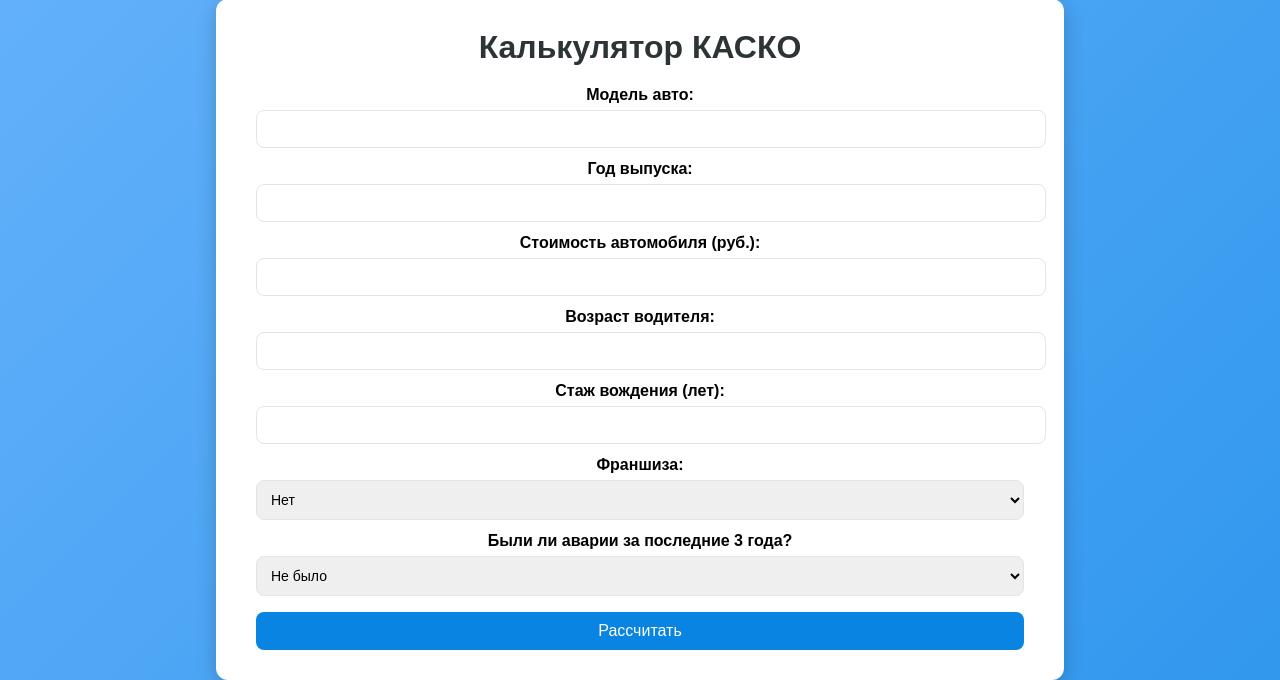
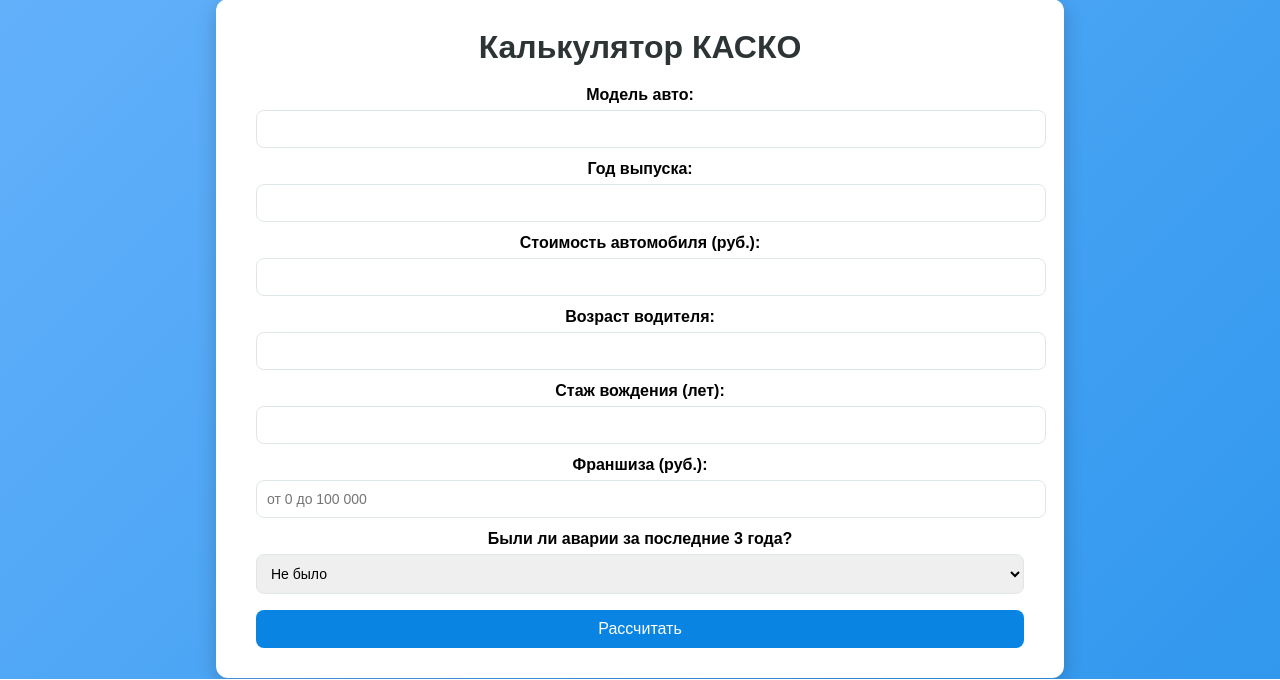
Before and after one commit to phantomdevi1/avto-calculator, a PHP site: page /kasko.php in a window 1280 px wide. Shown: the part 171-851 px from the top of the page. Run offline with PHP 8.4, Linux system fonts and the light colour scheme; a user stored in the database is signed in.

Commit message:
update intarface

```diff
--- a/kasko.php
+++ b/kasko.php
@@ -13,29 +13,34 @@ if (isset($_POST['calculate'])) {
     $price = floatval(str_replace(' ', '', $_POST['price']));
     $driver_age = intval($_POST['driver_age']);
     $experience = intval($_POST['experience']);
-    $franchise = $_POST['franchise'];
+    $franchise = floatval(str_replace(' ', '', $_POST['franchise']));
     $accidents = $_POST['accidents'];
+
+    // Безопасное ограничение франшизы (0–100000)
+    if ($franchise < 0) $franchise = 0;
+    if ($franchise > 100000) $franchise = 100000;
 
     // Базовая ставка (% от стоимости авто)
     $base_rate = 5.0;
 
-    // Корректировка по возрасту водителя
+    // Возраст водителя
     if ($driver_age < 25) {
         $base_rate += 2.0;
     } elseif ($driver_age > 60) {
         $base_rate += 1.0;
     }
 
-    // Корректировка по стажу
+    // Стаж
     if ($experience < 3) {
         $base_rate += 2.5;
     } elseif ($experience > 10) {
         $base_rate -= 0.5;
     }
 
-    // Франшиза
-    if ($franchise === 'yes') {
-        $base_rate -= 1.0;
+    // Франшиза — снижает ставку максимум на 2%
+    if ($franchise > 0) {
+        $discount = min($franchise / 50000, 2.0);
+        $base_rate -= $discount;
     }
 
     // Аварии
@@ -54,7 +59,7 @@ if (isset($_POST['calculate'])) {
         <p>Стоимость автомобиля: <strong>".number_format($price, 2, ',', ' ')." руб.</strong></p>
         <p>Возраст водителя: <strong>$driver_age лет</strong></p>
         <p>Стаж вождения: <strong>$experience лет</strong></p>
-        <p>Франшиза: <strong>".($franchise === 'yes' ? 'Да' : 'Нет')."</strong></p>
+        <p>Франшиза: <strong>".number_format($franchise, 0, ',', ' ')." руб.</strong></p>
         <p>Наличие аварий: <strong>".($accidents === 'yes' ? 'Были' : 'Не было')."</strong></p>
         <p><strong>Итоговая стоимость КАСКО: ".number_format($price_calc, 2, ',', ' ')." руб.</strong></p>
 
@@ -114,11 +119,8 @@ if (isset($_POST['calculate'])) {
         <label>Стаж вождения (лет):</label>
         <input type="number" name="experience" min="0" required>
 
-        <label>Франшиза:</label>
-        <select name="franchise">
-            <option value="no">Нет</option>
-            <option value="yes">Да</option>
-        </select>
+        <label>Франшиза (руб.):</label>
+        <input type="number" name="franchise" id="franchise" min="0" max="100000" placeholder="от 0 до 100 000" required>
 
         <label>Были ли аварии за последние 3 года?</label>
         <select name="accidents">
@@ -133,7 +135,7 @@ if (isset($_POST['calculate'])) {
 </div>
 
 <script>
-// Форматирование чисел с пробелами
+// Форматирование чисел с пробелами для "Цена авто"
 function formatNumber(input) {
     let value = input.value.replace(/\D/g,'');
     input.value = value.replace(/\B(?=(\d{3})+(?!\d))/g, " ");
@@ -147,11 +149,17 @@ document.getElementById('price').addEventListener('input', function() {
     formatNumber(this);
 });
 
+// Перед отправкой убираем пробелы
 document.getElementById('kasko-form').addEventListener('submit', function(){
     document.getElementById('price').value = unformatNumber(document.getElementById('price').value);
+
+    // Ограничиваем франшизу от 0 до 100000
+    const f = document.getElementById('franchise');
+    if (f.value < 0) f.value = 0;
+    if (f.value > 100000) f.value = 100000;
 });
 
-// Кнопка «Назад» — очищаем форму и скрываем результат
+// Кнопка "Назад"
 document.addEventListener('click', function(e){
     if(e.target && e.target.id === 'clear-btn'){
         document.getElementById('kasko-form').reset();
--- a/osago.php
+++ b/osago.php
@@ -103,7 +103,7 @@ if (isset($_POST['calculate'])) {
 
     <form method="post" id="osago-form">
         <label>Базовый тариф (руб.):</label>
-        <input type="number" step="0.01" name="base" value="5000" required>
+        <input type="number" step="0.01" name="base" value="5000" min="2000" max="6000" required>
 
         <label>Регион регистрации:</label>
         <select name="region" required>
```
Lines whose indentation alone changed are shown as unchanged.
